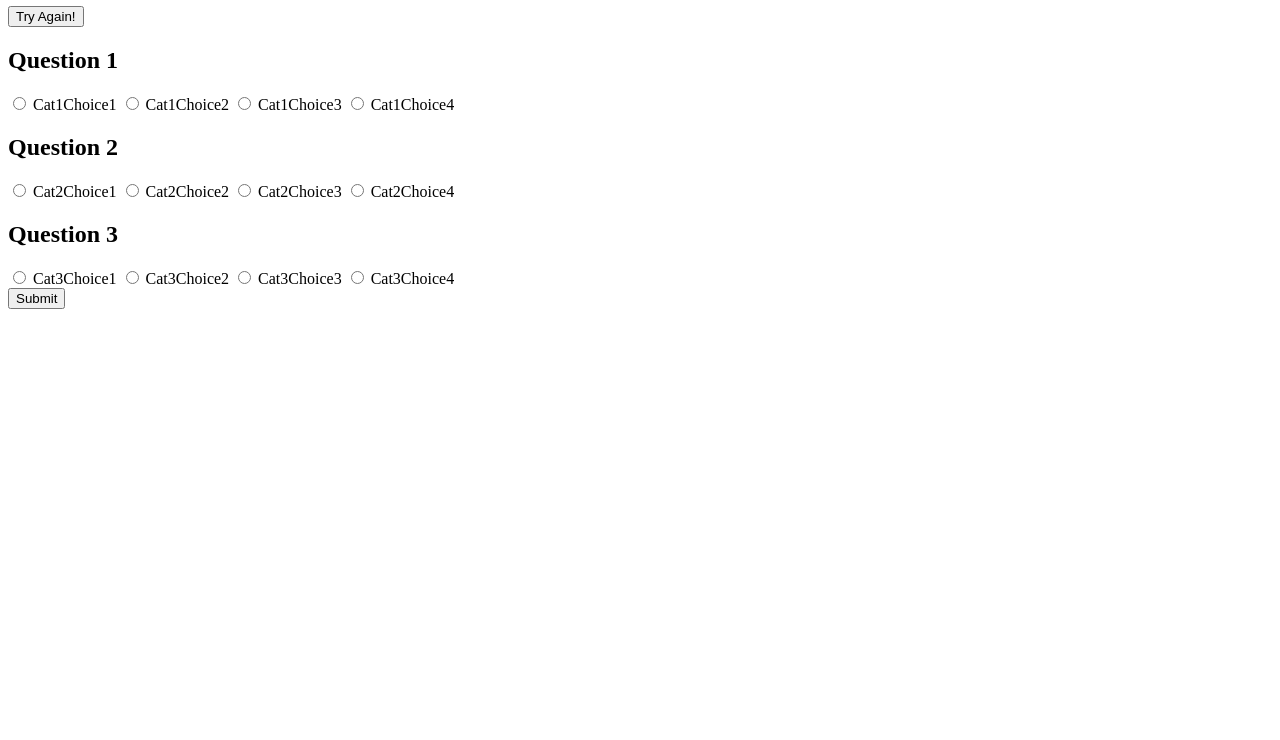
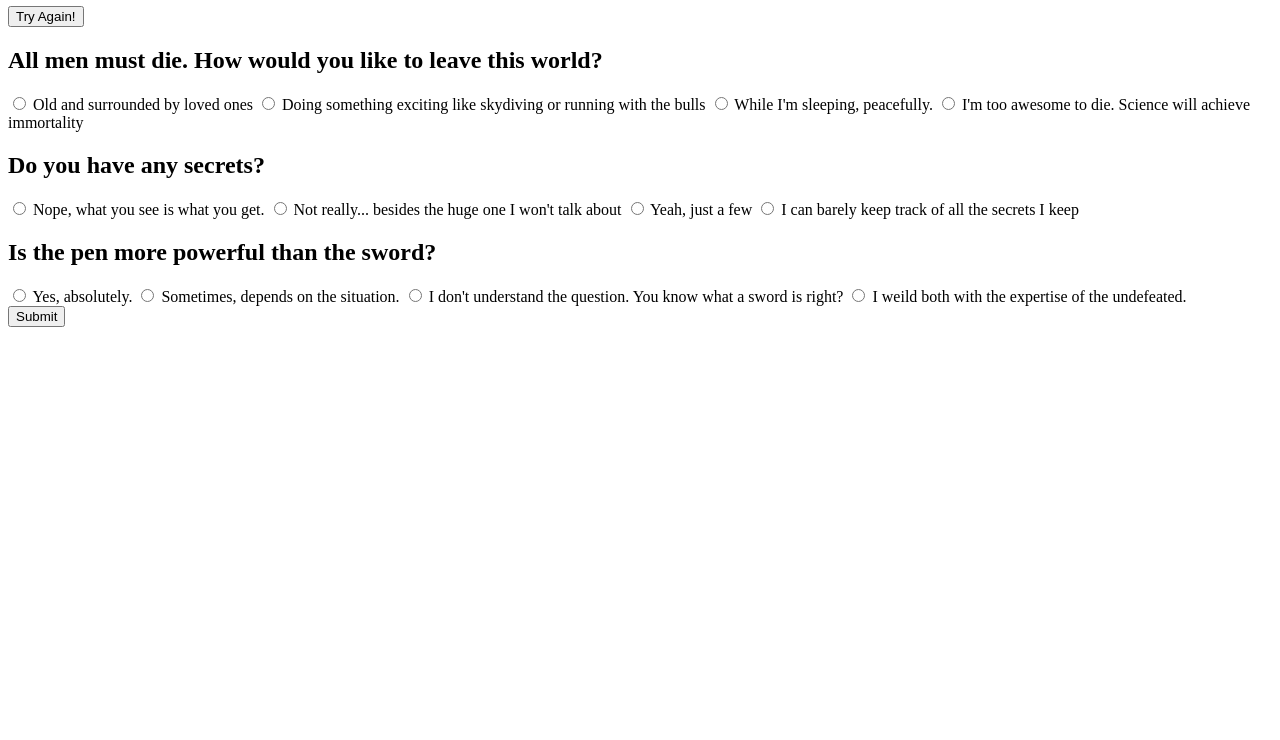
Before and after one commit to coach-caryn/personalityQuiz, a plain HTML site: page index.html in a window 1280 px wide. Shown: the part 60-800 px from the top of the page. Drawn offline with Linux system fonts and the light colour scheme.

Commit message:
Added GoT questions

```diff
--- a/index.html
+++ b/index.html
@@ -3,47 +3,47 @@
     <link rel="stylesheet" href="style.css">
     <script src="script.js"></script>
     <meta charset="utf-8">
-    <title>Personality Quiz</title>
+    <title>Game of Thrones Personality Quiz</title>
   </head>
   <body>
     <header>
-      <h1 id="page-title">Title</h1>
+      <h1 id="page-title">Game of Thrones Personality Quiz</h1>
     </header>
     <main>
       <button type="button" name="button" id="try-again">Try Again!</button>
       <div class="" id="quiz-wrapper">
         <div class="question">
-          <h2>Question 1</h2>
-          <input type="radio" name="Cat1" id="Cat1Choice1">
-          <label for="Cat1Choice1">Cat1Choice1</label>
-          <input type="radio" name="Cat1" id="Cat1Choice2">
-          <label for="Cat1Choice2">Cat1Choice2</label>
-          <input type="radio" name="Cat1" id="Cat1Choice3">
-          <label for="Cat1Choice3">Cat1Choice3</label>
-          <input type="radio" name="Cat1" id="Cat1Choice4">
-          <label for="Cat1Choice4">Cat1Choice4</label>
+          <h2>All men must die. How would you like to leave this world?</h2>
+          <input type="radio" name="Cat1" id="old">
+          <label for="old">Old and surrounded by loved ones</label>
+          <input type="radio" name="Cat1" id="exciting">
+          <label for="exciting">Doing something exciting like skydiving or running with the bulls</label>
+          <input type="radio" name="Cat1" id="peaceful">
+          <label for="peaceful">While I'm sleeping, peacefully.</label>
+          <input type="radio" name="Cat1" id="immortal">
+          <label for="immortal">I'm too awesome to die. Science will achieve immortality</label>
         </div>
         <div class="question">
-          <h2>Question 2</h2>
-          <input type="radio" name="Cat2" id="Cat2Choice1">
-          <label for="Cat2Choice1">Cat2Choice1</label>
-          <input type="radio" name="Cat2" id="Cat2Choice2">
-          <label for="Cat2Choice2">Cat2Choice2</label>
-          <input type="radio" name="Cat2" id="Cat2Choice3">
-          <label for="Cat2Choice3">Cat2Choice3</label>
-          <input type="radio" name="Cat2" id="Cat2Choice4">
-          <label for="Cat2Choice4">Cat2Choice4</label>
+          <h2>Do you have any secrets?</h2>
+          <input type="radio" name="Cat2" id="no-secrets">
+          <label for="no-secrets">Nope, what you see is what you get.</label>
+          <input type="radio" name="Cat2" id="huge">
+          <label for="huge">Not really... besides the huge one I won't talk about</label>
+          <input type="radio" name="Cat2" id="a-few">
+          <label for="a-few">Yeah, just a few</label>
+          <input type="radio" name="Cat2" id="many">
+          <label for="many">I can barely keep track of all the secrets I keep</label>
         </div>
         <div class="question">
-          <h2>Question 3</h2>
-          <input type="radio" name="Cat3" id="Cat3Choice1">
-          <label for="Cat3Choice1">Cat3Choice1</label>
-          <input type="radio" name="Cat3" id="Cat3Choice2">
-          <label for="Cat3Choice2">Cat3Choice2</label>
-          <input type="radio" name="Cat3" id="Cat3Choice3">
-          <label for="Cat3Choice3">Cat3Choice3</label>
-          <input type="radio" name="Cat3" id="Cat3Choice4">
-          <label for="Cat3Choice4">Cat3Choice4</label>
+          <h2>Is the pen more powerful than the sword?</h2>
+          <input type="radio" name="Cat3" id="absolutely">
+          <label for="absolutely">Yes, absolutely.</label>
+          <input type="radio" name="Cat3" id="situational">
+          <label for="situational">Sometimes, depends on the situation.</label>
+          <input type="radio" name="Cat3" id="sword">
+          <label for="sword">I don't understand the question. You know what a sword is right?</label>
+          <input type="radio" name="Cat3" id="both">
+          <label for="both">I weild both with the expertise of the undefeated.</label>
         </div>
       </div>
       <button type="button" name="button" id="form-submit">Submit</button>
```
Also changed, not shown: 1 other file.
